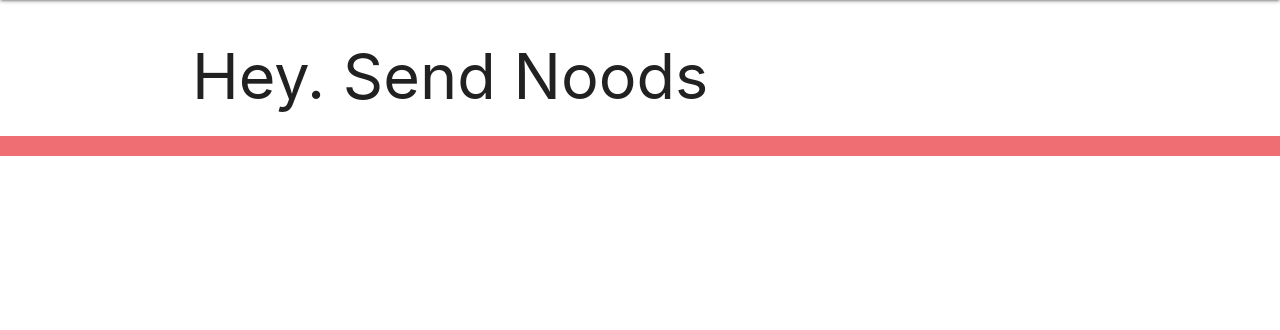
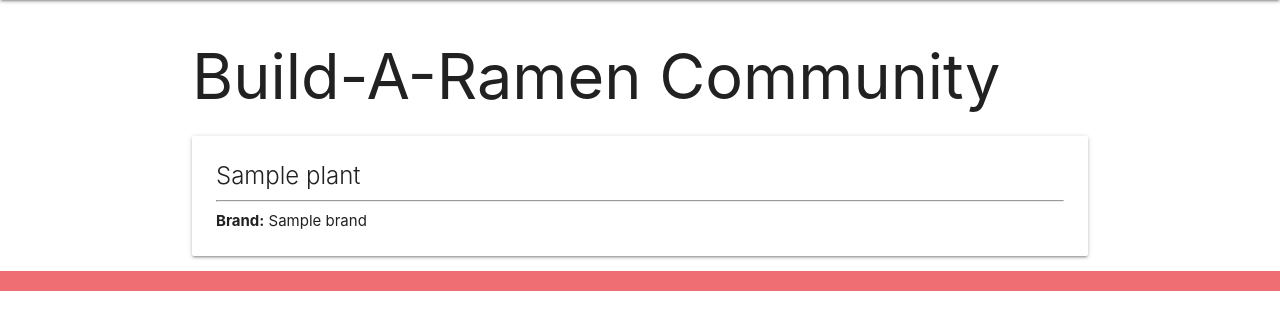
Before and after one commit to nicole-code/ramen-app, a Django app: template main_app/templates/home.html in a window 1280 px wide. Shown: the part 64-394 px from the top of the page. Run offline with Django 3.2, Linux system fonts and the light colour scheme; the template is opened without the code that fills it: most values are stand-ins (such as "Sample title", 1, 10 or a date in 2020).

Commit message:
HomePage Update

```diff
--- a/main_app/templates/home.html
+++ b/main_app/templates/home.html
@@ -1,6 +1,24 @@
 {% extends 'base.html' %}
 {% block content %}
 
-<h1>Hey. Send Noods</h1>
+<h1>Build-A-Ramen Community</h1>
+
+{% for ramen in ramens %}
+
+<div class="card">
+  <a href="/{{ ramens.id }}"></a>
+  <div class="card-image waves-effect waves-block waves-light">
+    <img class="activator" src="">
+  </div>
+  <div id="front" class="card-content">
+    <span id="title" class="card-title activator grey-text text-darken-4">{{ plant.name }}</span>
+    <hr/>
+    <p><b>Brand:</b> {{ ramens.brand }}</p>
+  </div>
+  </div>
+</div>
+
+{% endfor %}
+
 
 {% endblock %}
--- a/main_app/views.py
+++ b/main_app/views.py
@@ -2,10 +2,14 @@ from django.shortcuts import render, redirect
 from django.http import HttpResponse
 from django.contrib.auth import login
 from django.contrib.auth.forms import UserCreationForm
+from .models import Ramen
+from .models import Ingredient
+from .models import Profile
 
 # Define the home view
 def home(request):
-    return render(request, 'home.html')
+    ramens =Ramen.objects.all()
+    return render(request, 'home.html', {'ramens':ramens})
 
 def loginuser(request):
     return render(request, 'registration/login.html')
```
Also changed, not shown: main_app/models.py (+7 -0 lines).
